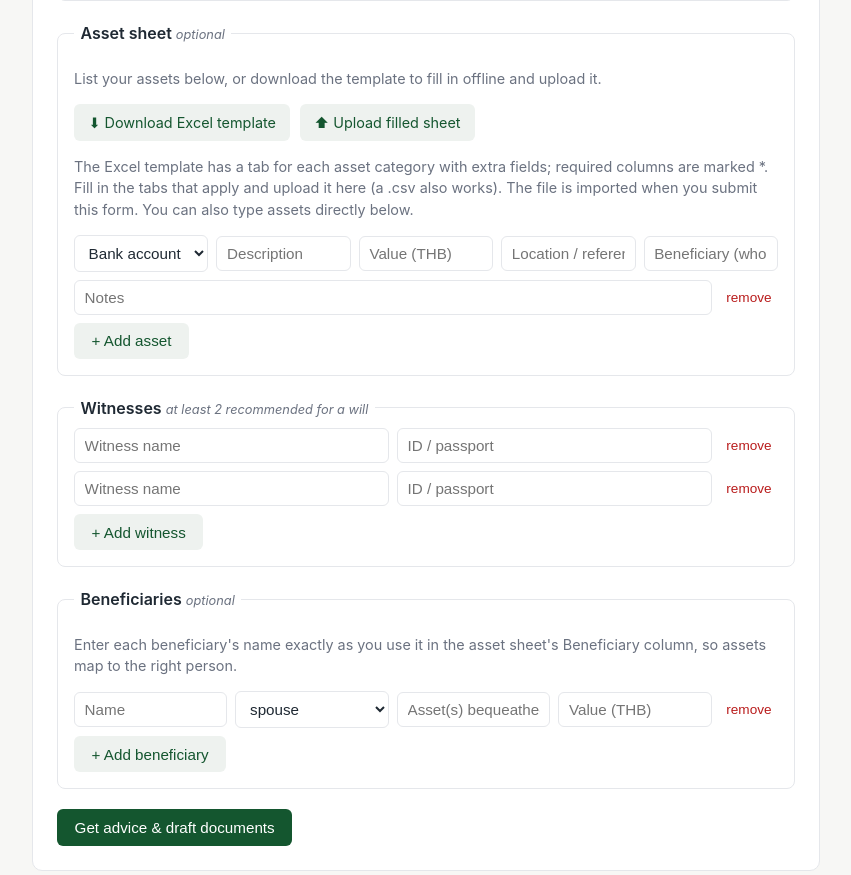
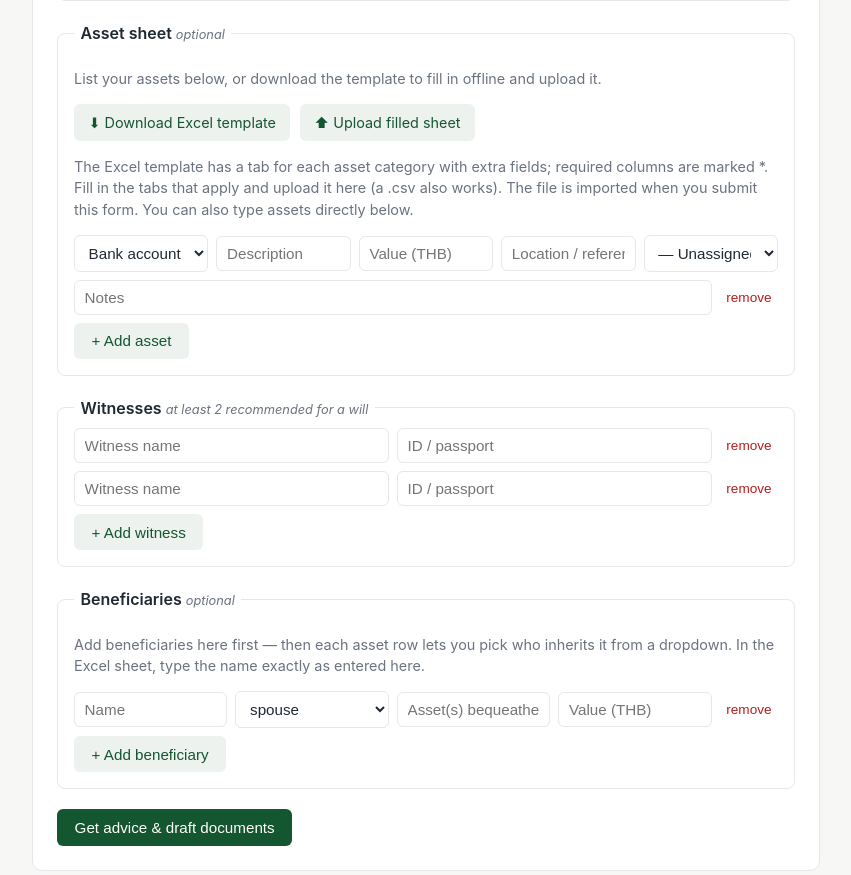
Before and after one commit to sctest3220-a11y/Estate-Planning, a Flask app: page /questionnaire in a window 1280 px wide. Shown: the part 2439-3314 px from the top of the page, without its empty margins (214-1065 px from the left). Run offline with Flask 3, Linux system fonts and the light colour scheme; the visitor is signed in with stand-in values (Sample User, id 1).

Commit message:
Online asset rows pick beneficiary from a dropdown
Replaces the free-text beneficiary field on each online asset row with a dropdown
of the beneficiaries entered in the Beneficiaries section, kept in sync as they are
added, renamed, or removed. Prevents typo-mismatches for online entry.

- If a selected beneficiary is later renamed, the prior selection is preserved as
  "<name> (not in list)" rather than silently dropped, so a mapping is never lost.
- Beneficiary name inputs refresh all asset dropdowns on input/removal.
- The Excel template stays free-text (it's downloaded before beneficiaries exist);
  the "not in list" warning still catches mismatches there.
- Backend unchanged (a <select> submits the same asset_beneficiary field);
  beneficiary hint and docs updated.

80 tests pass. Verified in the browser: dropdown populates from entered
beneficiaries, rename/remove sync correctly with safe preservation, and a
dropdown-selected mapping flows through to the who-gets-what summary.

Co-Authored-By: Claude Sonnet 5 <noreply@anthropic.com>

```diff
--- a/estate_planning/web/i18n.py
+++ b/estate_planning/web/i18n.py
@@ -147,8 +147,8 @@ TRANSLATIONS = {
     },
     "r_bequests_no_assets": {"en": "no specific assets assigned yet", "th": "ยังไม่ได้ระบุทรัพย์สิน"},
     "q_beneficiaries_hint": {
-        "en": "Enter each beneficiary's name exactly as you use it in the asset sheet's Beneficiary column, so assets map to the right person.",
-        "th": "กรอกชื่อผู้รับให้ตรงกับที่ใช้ในคอลัมน์ผู้รับของบัญชีทรัพย์สิน เพื่อให้ทรัพย์สินจับคู่กับบุคคลที่ถูกต้อง",
+        "en": "Add beneficiaries here first — then each asset row lets you pick who inherits it from a dropdown. In the Excel sheet, type the name exactly as entered here.",
+        "th": "เพิ่มผู้รับที่นี่ก่อน จากนั้นในแต่ละแถวทรัพย์สินจะเลือกผู้รับจากเมนูแบบเลื่อนลงได้ ส่วนในไฟล์ Excel ให้พิมพ์ชื่อให้ตรงกับที่กรอกไว้ที่นี่",
     },
 
     # Questionnaire
--- a/estate_planning/web/templates/questionnaire.html
+++ b/estate_planning/web/templates/questionnaire.html
@@ -168,6 +168,42 @@
   const RELATIONSHIPS = {{ relationships | tojson }};
   const ASSET_CATEGORIES = {{ asset_categories | tojson }};
 
+  function escapeHtml(s) {
+    return String(s).replace(/[&<>"']/g, c =>
+      ({'&':'&amp;','<':'&lt;','>':'&gt;','"':'&quot;',"'":'&#39;'}[c]));
+  }
+
+  // Names currently entered in the Beneficiaries section.
+  function beneficiaryNames() {
+    return [...document.querySelectorAll('input[name=beneficiary_name]')]
+      .map(i => i.value.trim()).filter(Boolean);
+  }
+
+  // Options for an asset's beneficiary picker: Unassigned + entered beneficiaries.
+  // Keeps the current selection even if that name isn't (yet) in the list.
+  function beneficiaryOptions(selected) {
+    let html = '<option value="">— Unassigned —</option>';
+    const seen = new Set();
+    beneficiaryNames().forEach(n => {
+      if (seen.has(n)) return;
+      seen.add(n);
+      html += '<option value="' + escapeHtml(n) + '"' +
+        (n === selected ? ' selected' : '') + '>' + escapeHtml(n) + '</option>';
+    });
+    if (selected && !seen.has(selected)) {
+      html += '<option value="' + escapeHtml(selected) + '" selected>' +
+        escapeHtml(selected) + ' (not in list)</option>';
+    }
+    return html;
+  }
+
+  // Rebuild every asset row's beneficiary picker, preserving each selection.
+  function refreshAssetBeneficiaries() {
+    document.querySelectorAll('select[name=asset_beneficiary]').forEach(sel => {
+      sel.innerHTML = beneficiaryOptions(sel.value);
+    });
+  }
+
   function addAsset(cat, desc, value, loc, notes, ben) {
     const div = document.createElement('div');
     div.className = 'repeat-row';
@@ -180,7 +216,8 @@
       '<input type="text" name="asset_description" placeholder="Description" value="' + (desc || '') + '">' +
       '<input type="text" name="asset_value" placeholder="Value (THB)" value="' + (value || '') + '">' +
       '<input type="text" name="asset_location" placeholder="Location / reference" value="' + (loc || '') + '">' +
-      '<input type="text" name="asset_beneficiary" placeholder="Beneficiary (who inherits it)" value="' + (ben || '') + '">' +
+      '<select name="asset_beneficiary" title="Beneficiary (who inherits it)">' +
+        beneficiaryOptions(ben || '') + '</select>' +
       '<input type="text" name="asset_notes" placeholder="Notes" value="' + (notes || '') + '">' +
       '<button type="button" class="link-btn" onclick="this.parentNode.remove(); applyContext()">remove</button>';
     document.getElementById('assets').appendChild(div);
@@ -205,13 +242,14 @@
       return '<option value="' + r + '"' + (r === rel ? ' selected' : '') + '>' + r + '</option>';
     }).join('');
     div.innerHTML =
-      '<input type="text" name="beneficiary_name" placeholder="Name" value="' + (name || '') + '">' +
+      '<input type="text" name="beneficiary_name" placeholder="Name" value="' + (name || '') + '" oninput="refreshAssetBeneficiaries()">' +
       '<select name="beneficiary_relationship">' + options + '</select>' +
       '<input type="text" name="beneficiary_asset" placeholder="Asset(s) bequeathed" value="' + (asset || '') + '">' +
       '<input type="text" name="beneficiary_value" placeholder="Value (THB)" value="' + (value || '') + '">' +
-      '<button type="button" class="link-btn" onclick="this.parentNode.remove(); applyContext()">remove</button>';
+      '<button type="button" class="link-btn" onclick="this.parentNode.remove(); applyContext(); refreshAssetBeneficiaries()">remove</button>';
     document.getElementById('beneficiaries').appendChild(div);
     applyContext();
+    refreshAssetBeneficiaries();
   }
 
   // Show only the sections relevant to the selected documents, and disable
```
Also changed, not shown: docs/Asset Sheet.md (+13 -5 lines).
